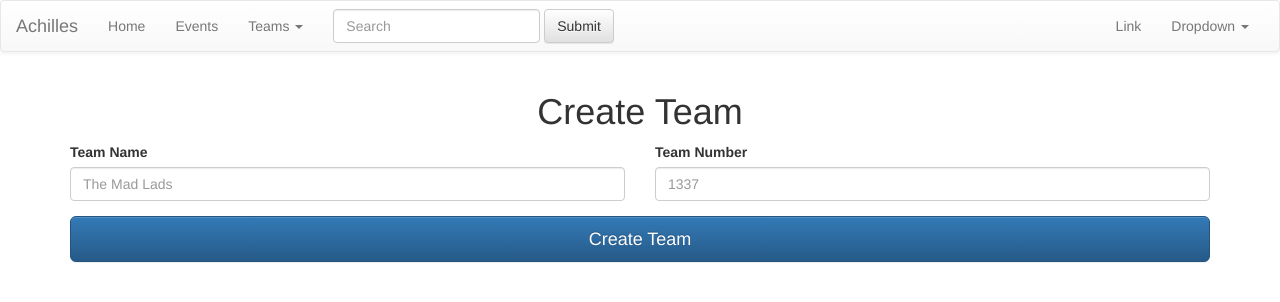
After one commit to JCharante/steamworks-scouting, a Flask app: page /app/teams/create in a window 1280 px wide. The commit adds this page. Shown: the top 302 px of the page. Run offline with Flask 2, Linux system fonts and the light colour scheme; some libraries are stand-ins or nearby versions.

Commit message:
Added page to create a team

```diff
--- a/server.py
+++ b/server.py
@@ -114,6 +114,12 @@ def api_teams_create():
 		return http_400(3, 'Required Parameter is Missing', 'team_name')
 	if team_number is None:
 		return http_400(3, 'Required Parameter is Missing', 'team_number')
+
+	team_name = team_name  # type: str
+	try:
+		team_number = int(team_number)
+	except ValueError:
+		return http_400(10, 'Required Parameter is not an Integer!', 'team_number')
 
 	try:
 		db_functions.create_team(team_name, team_number)
@@ -698,6 +704,11 @@ def app_teams():
 	return render_template('teams/index.html')
 
 
+@server.route('/app/teams/create')
+def app_teams_create():
+	return render_template('teams/create/index.html')
+
+
 print(f'Using Database: {settings.database_address}')
 
 server.run(debug=True, host='0.0.0.0', port=8881)
--- /dev/null
+++ b/static/internal/global/js/toastr_options.js
@@ -0,0 +1,17 @@
+toastr.options = {
+	"closeButton": false,
+	"debug": false,
+	"newestOnTop": false,
+	"progressBar": false,
+	"positionClass": "toast-top-right",
+	"preventDuplicates": false,
+	"onclick": null,
+	"showDuration": "300",
+	"hideDuration": "1000",
+	"timeOut": "3000",
+	"extendedTimeOut": "1000",
+	"showEasing": "swing",
+	"hideEasing": "linear",
+	"showMethod": "fadeIn",
+	"hideMethod": "fadeOut"
+};
--- /dev/null
+++ b/static/internal/teams/create/js/script.js
@@ -0,0 +1,36 @@
+function onceDocumentReady() {
+	startSubmitButtonListener();
+}
+
+
+function startSubmitButtonListener() {
+	$('#create-team').click(function () {
+		var team_name = $('#team-name').val();
+		var team_number = $('#team-number').val();
+		var data = {
+			team_name: team_name,
+			team_number: team_number
+		};
+
+		$.ajax({
+			method: 'POST',
+			url: '/api/teams/create',
+			data: JSON.stringify(data),
+			dataType: "json",
+			contentType: "application/json",
+			statusCode: {
+				200: function (data) {
+					console.log('Server Replied: ', data);
+					toastr["success"]("", "Created Team")
+				},
+				400: function (responseObject) {
+					console.log('Server Replied: ', responseObject);
+					var data = responseObject.responseJSON;
+					toastr["error"](data.message, "Error Creating Team");
+				}
+			}
+		});
+	});
+}
+
+$(document).ready(onceDocumentReady);
--- a/templates/global_dependencies/global_dependencies.html
+++ b/templates/global_dependencies/global_dependencies.html
@@ -7,6 +7,7 @@
 	<meta name="viewport" content="width=device-width, initial-scale=1, maximum-scale=1, user-scalable=no">
 	<link rel="stylesheet" href="/static/external/css/bootstrap.min.css">
 	<link rel="stylesheet" href="/static/external/css/bootstrap-theme.min.css">
+	<link rel="stylesheet" href="/static/external/css/toastr.2.1.3.min.css">
 	{% block head %}
 	{% endblock %}
 </head>
@@ -16,6 +17,8 @@
 <script src="/static/external/js/jquery-3.1.1.min.js"></script>
 <script src="/static/external/js/vue.js"></script>
 <script src="/static/external/js/bootstrap.min.js"></script>
+<script src="/static/external/js/toastr.2.1.3.min.js"></script>
+<script src="/static/internal/global/js/toastr_options.js"></script>
 {% block scripts %}
 {% endblock %}
 </body>
--- a/templates/navbar/base.html
+++ b/templates/navbar/base.html
@@ -23,17 +23,12 @@ Achilles - Navbar Template
 				<ul class="nav navbar-nav">
 					<li><a href="/app/">Home</a></li>
 					<li><a href="/app/events">Events</a></li>
-					<li><a href="/app/teams">Teams</a></li>
 					<li class="dropdown">
-						<a href="#" class="dropdown-toggle" data-toggle="dropdown" role="button" aria-haspopup="true" aria-expanded="false">Dropdown <span class="caret"></span></a>
+						<a href="#" class="dropdown-toggle" data-toggle="dropdown" role="button" aria-haspopup="true" aria-expanded="false">Teams <span class="caret"></span></a>
 						<ul class="dropdown-menu">
-							<li><a href="#">Action</a></li>
-							<li><a href="#">Another action</a></li>
-							<li><a href="#">Something else here</a></li>
-							<li role="separator" class="divider"></li>
-							<li><a href="#">Separated link</a></li>
-							<li role="separator" class="divider"></li>
-							<li><a href="#">One more separated link</a></li>
+							<li><a href="/app/teams">View All</a></li>
+							<li><a href="/app/teams/create">Create Team</a></li>
+							<li><a href="/app/teams/find">Find Team</a></li>
 						</ul>
 					</li>
 				</ul>
--- /dev/null
+++ b/templates/teams/create/index.html
@@ -0,0 +1,27 @@
+{% extends "navbar/base.html" %}
+
+{% block scripts %}
+	<script src="/static/internal/teams/create/js/script.js"></script>
+{% endblock %}
+
+{% block body_content %}
+	{{ super() }}
+	<div class="row">
+		<h1 class="col-xs-12 text-center">Create Team</h1>
+		<div class="col-md-6 col-xs-12">
+			<div class="form-group">
+				<label for="team-name">Team Name</label>
+				<input type="text" class="form-control" id="team-name" placeholder="The Mad Lads">
+			</div>
+		</div>
+		<div class="col-md-6 col-xs-12">
+			<div class="form-group">
+				<label for="team-number">Team Number</label>
+				<input type="text" class="form-control" id="team-number" placeholder="1337">
+			</div>
+		</div>
+		<div class="col-xs-12">
+			<button id="create-team" type="button" class="btn btn-primary btn-lg btn-block">Create Team</button>
+		</div>
+	</div>
+{% endblock %}
```
